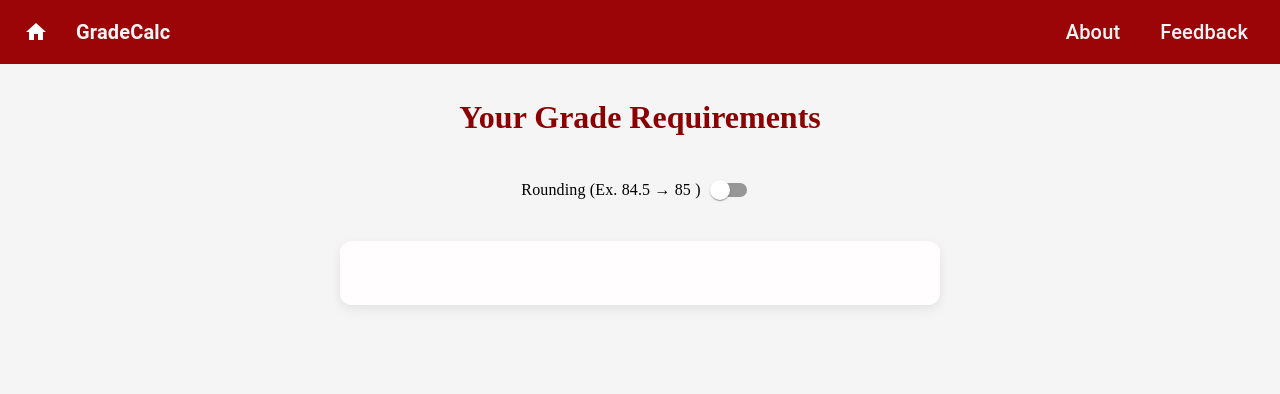
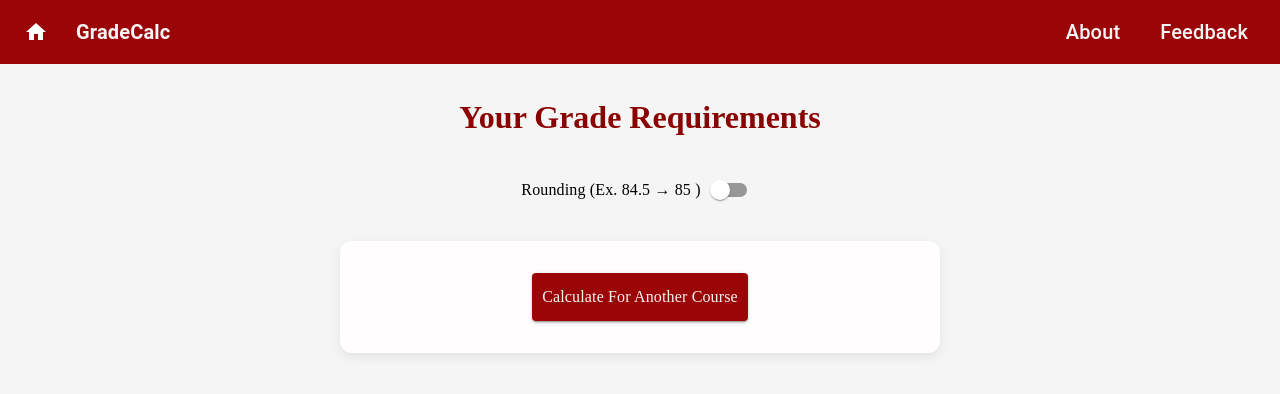
Before and after one commit to dzoubarev/grade-calculator, a React (Create React App) app in the folder frontend/: page /results in a window 1280 px wide. Shown: the top 394 px of the page. Built offline with nearby package versions, Linux system fonts and the light colour scheme.

Commit message:
Added back to home button in results and handle enter

```diff
--- a/frontend/src/components/FinalResults.tsx
+++ b/frontend/src/components/FinalResults.tsx
@@ -1,12 +1,14 @@
-import { Box, Paper, Switch, Typography } from "@mui/material";
+import { Box, Button, Paper, Switch, Typography } from "@mui/material";
 import MyAppBar from "./MyAppBar";
 import { SectionType } from "./SectionCreator";
 import { useLocation } from "react-router-dom";
 import { GradeType } from "./SectionCalculator";
 import { useState } from "react";
+import { useNavigate } from "react-router-dom";
 
 export default function FinalResults() {
   const location = useLocation();
+  const navigate = useNavigate();
   const { sections, grades, selectedId } = location.state || {};
   const selectedSection =
     selectedId && sections
@@ -154,6 +156,16 @@ export default function FinalResults() {
           }}
         >
           {resultTypography}
+        <Button
+            variant="contained"
+            sx={{ backgroundColor: "#9c0507", py: 1.5, textTransform:'none' }}
+            size="small"
+            onClick={() => navigate("/")}
+          >
+            <Typography fontFamily={"initial"} color="whitesmoke">
+              Calculate For Another Course
+            </Typography>
+          </Button>
         </Paper>
       </Box>
     </Box>
--- a/frontend/src/components/Home.tsx
+++ b/frontend/src/components/Home.tsx
@@ -145,6 +145,11 @@ function Home() {
             autoComplete="off"
             fullWidth
             sx={{ mb: 3, maxWidth: 300, mx: "auto" }}
+            onKeyDown={(e) => {
+            if (e.key === "Enter") {
+              handleSubmit();
+            }
+            }}
           />
 
           <Button
```
